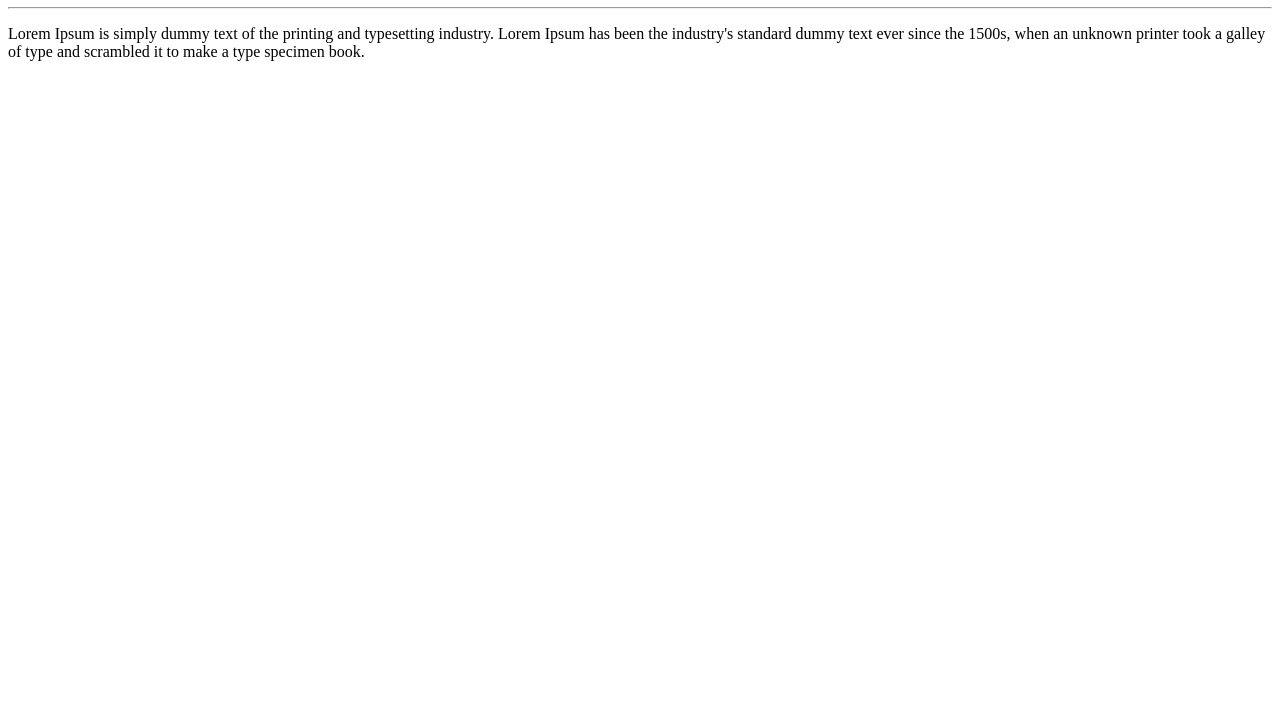
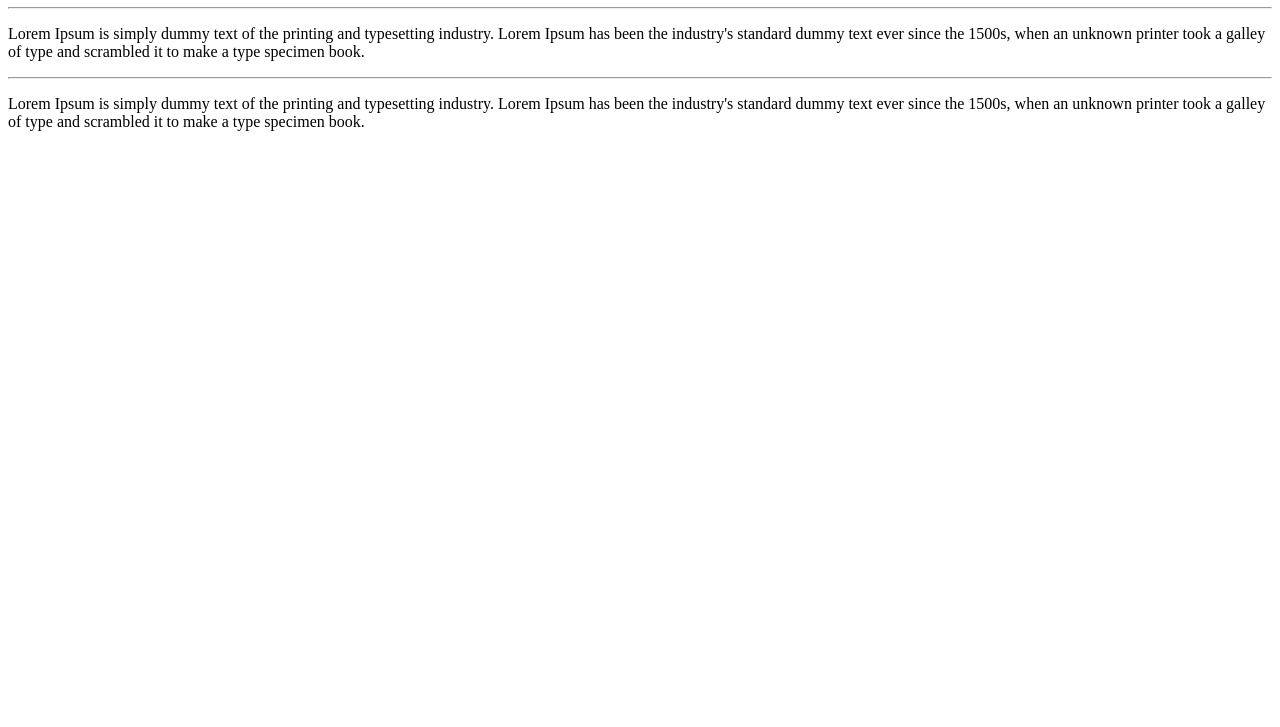
Before and after one commit to geromualdo/Ola-Mundo, a plain HTML site: page site-exemplo/index.html in a window 1280 px wide. Shown: the part 73-800 px from the top of the page. Drawn offline with Linux system fonts and the light colour scheme.

Commit message:
Adicionei um paragrafo

```diff
--- a/site-exemplo/index.html
+++ b/site-exemplo/index.html
@@ -10,5 +10,7 @@
     <h1> Olá, Mundo!</h1>
     <hr>
     <p>Lorem Ipsum is simply dummy text of the printing and typesetting industry. Lorem Ipsum has been the industry's standard dummy text ever since the 1500s, when an unknown printer took a galley of type and scrambled it to make a type specimen book. </p>
+    <hr>
+    <p>Lorem Ipsum is simply dummy text of the printing and typesetting industry. Lorem Ipsum has been the industry's standard dummy text ever since the 1500s, when an unknown printer took a galley of type and scrambled it to make a type specimen book. </p>
 </body>
 </html>
```
